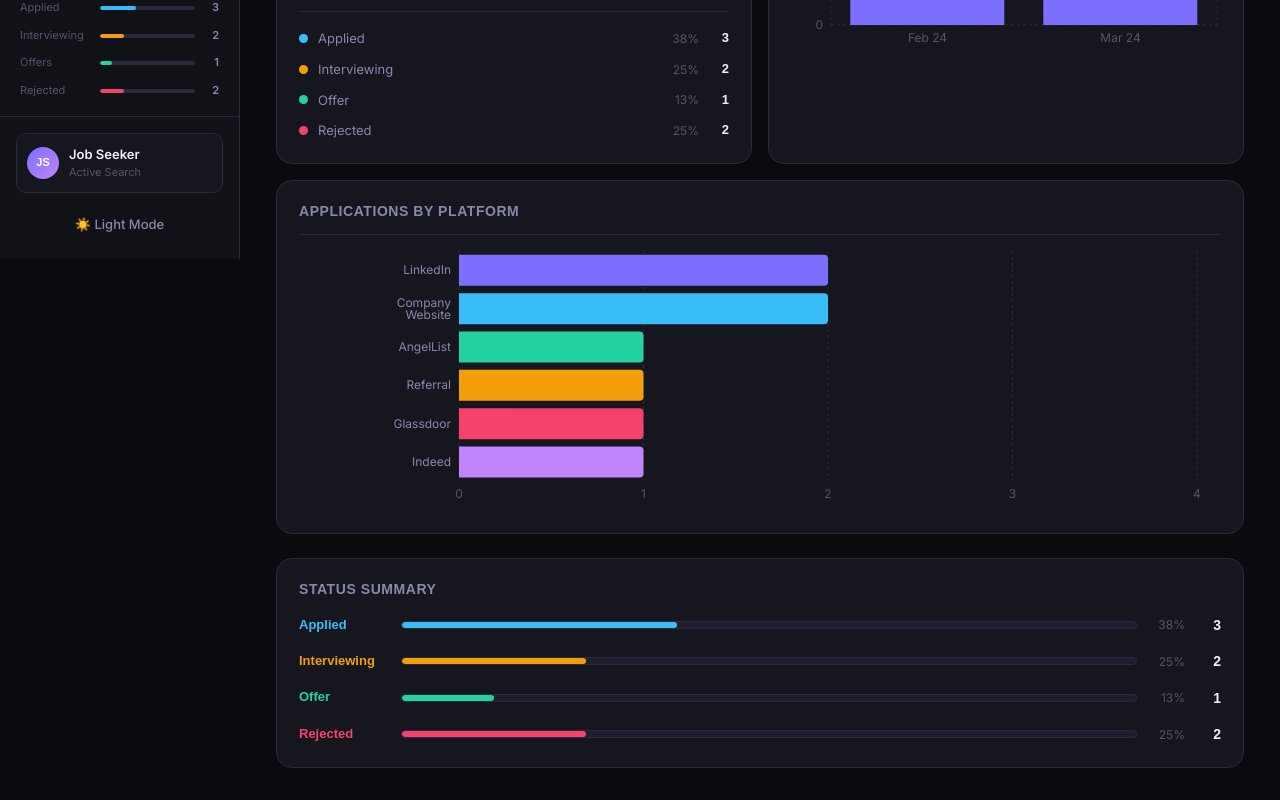
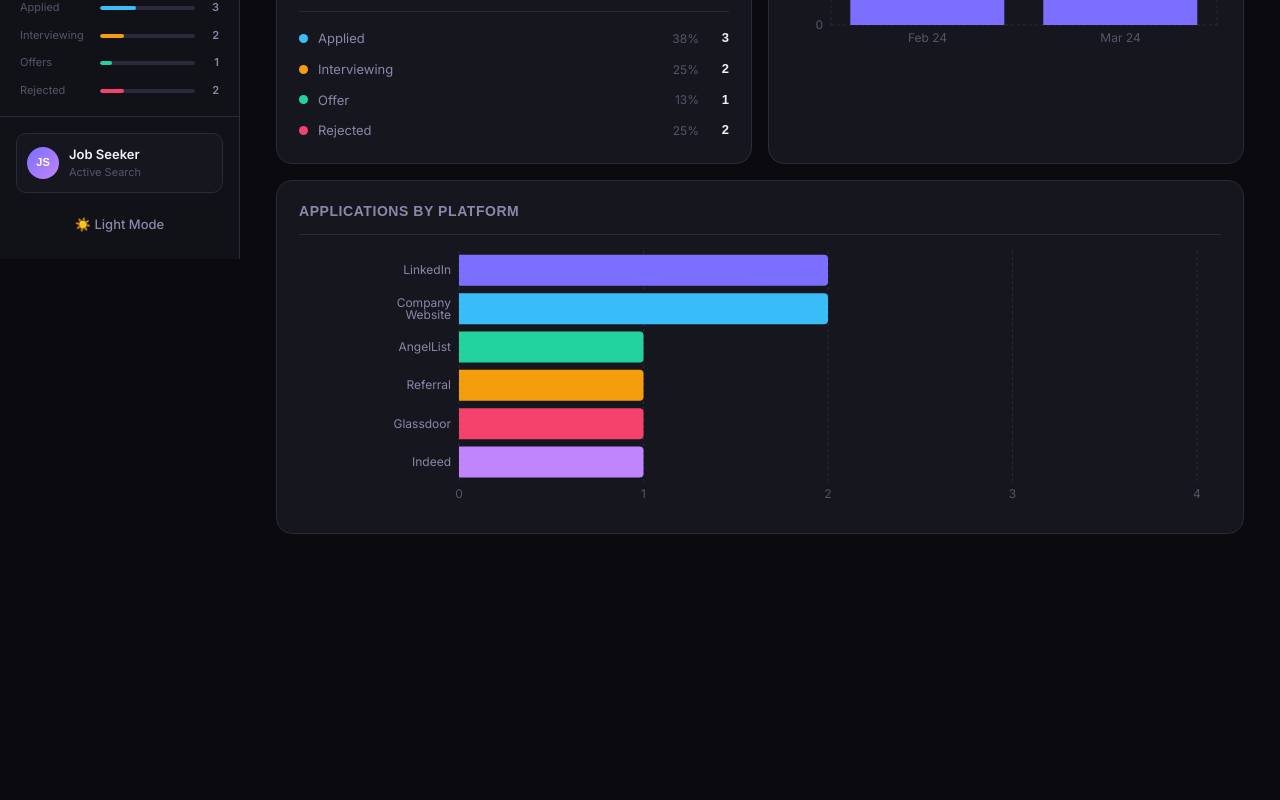
Before and after one commit to maxie-corse/job-tracker-dashboard, a React (Vite) app: page /analytics in a window 1280 px wide. Shown: the part 541-1341 px from the top of the page. After the commit the page ends 1131 px from the top, so only its background shows below. Built offline with nearby package versions, Linux system fonts and the light colour scheme.

Commit message:
updated Analytics tab

```diff
--- a/src/Analytics.jsx
+++ b/src/Analytics.jsx
@@ -251,40 +251,6 @@ function Analytics() {
         </div>
 
       </div>
-
-      {/* Summary table */}
-      {applications.length > 0 && (
-        <div className="card analytics-summary-card">
-          <h3 className="analytics-chart-title" style={{ marginBottom: 16 }}>
-            Status Summary
-          </h3>
-          <div className="summary-rows">
-            {[
-              { label: 'Applied',      count: stats.applied,      color: 'var(--blue)',   bar: 'blue'  },
-              { label: 'Interviewing', count: stats.interviewing,  color: 'var(--amber)',  bar: 'amber' },
-              { label: 'Offer',        count: stats.offers,        color: 'var(--green)',  bar: 'green' },
-              { label: 'Rejected',     count: stats.rejected,      color: 'var(--red)',    bar: 'red'   },
-            ].map(row => (
-              <div key={row.label} className="summary-row">
-                <span className="summary-label" style={{ color: row.color }}>{row.label}</span>
-                <div className="summary-track">
-                  <div
-                    className="summary-fill"
-                    style={{
-                      width: stats.total ? `${(row.count / stats.total) * 100}%` : '0%',
-                      background: row.color,
-                    }}
-                  />
-                </div>
-                <span className="summary-pct">
-                  {stats.total ? Math.round((row.count / stats.total) * 100) : 0}%
-                </span>
-                <span className="summary-count">{row.count}</span>
-              </div>
-            ))}
-          </div>
-        </div>
-      )}
     </div>
   );
 }
```
